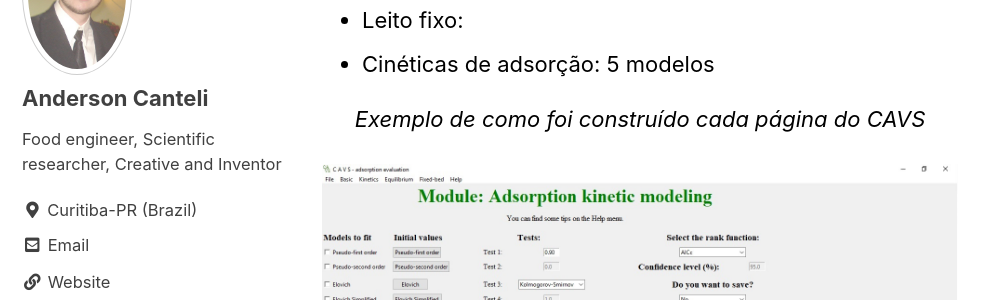
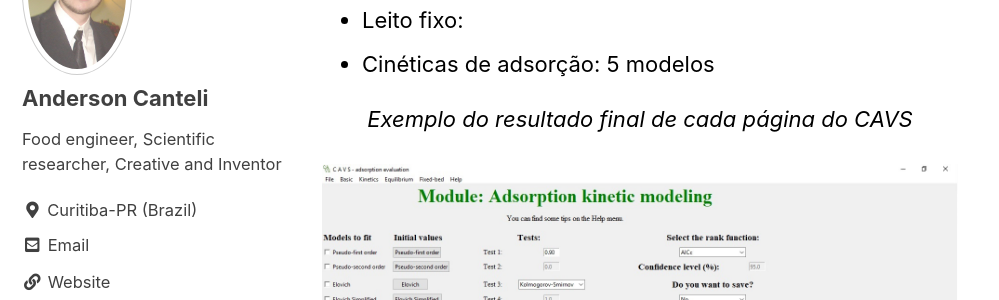
Before and after one commit to andersonmdcanteli/andersonmdcanteli.github.io, a Jekyll site: the page built from _posts/2020-02-11-CAVS.md, in a window 1280 px wide and 900 px high, scrolled down 2625 px. Shown: the part 154-454 px from the top of the window, without its empty margins (0-999 px from the left). Built offline with Jekyll 4.4.1, drawn with Linux system fonts in a browser that asks for light colours; cached includes are drawn as plain includes; some of the changed text lies outside the part shown.

Commit message:
Update 2020-02-11-CAVS.md

```diff
--- a/_posts/2020-02-11-CAVS.md
+++ b/_posts/2020-02-11-CAVS.md
@@ -36,14 +36,14 @@ O principal foco do programa foi a eficiência e experiência de usuário. Ele t
 
 Além de cálculos básicos relacionados ao fenômeno (alguns não tão básicos assim), o software tem no total 27 modelos prontos para avaliar dados de adsorção e dessorção, tanto em batelada (cinéticas e isotermas) como em leito fixo.
 - Batelada:
-* Cinéticas de adsorção: 7 modelos
-* Cinéticas de dessorção: 5 modelos
-* Isotermas de adsorção: 10 modelos
++ Cinéticas de adsorção: 7 modelos
++ Cinéticas de dessorção: 5 modelos
++ Isotermas de adsorção: 10 modelos
 
 - Leito fixo:
-* Cinéticas de adsorção: 5 modelos
++ Cinéticas de adsorção: 5 modelos
 
-*Exemplo de como foi construído cada página do CAVS*
+*Exemplo do resultado final de cada página do CAVS*
 {: .text-center}
 <img src="{{ site.url }}{{ site.baseurl }}/images/cavs/modelos.jpg" alt="cat" >
 
```
Also changed, not shown: other parts of _posts/2020-02-11-CAVS.md (+1 -1 lines).
